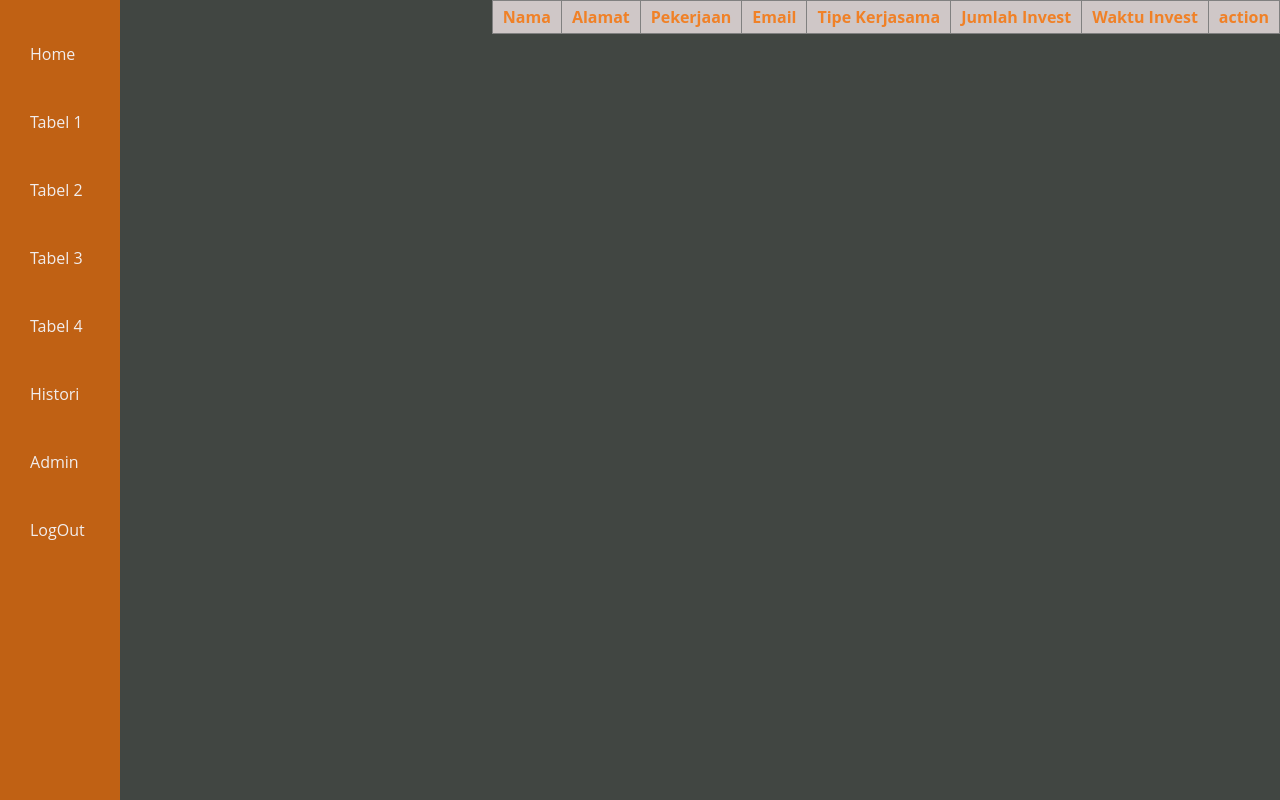
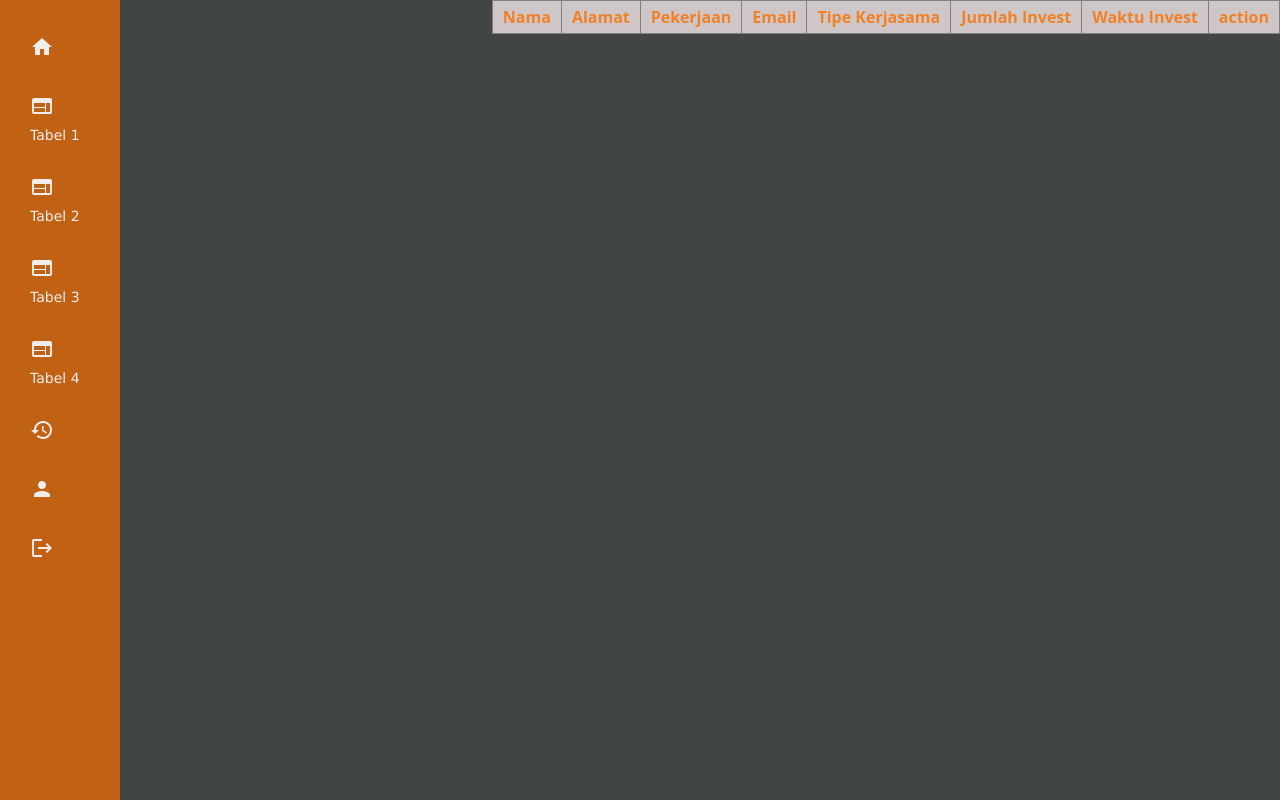
Before and after one commit to anantaYSR/PA_WEB, a PHP site: page /tabel1.html in a window 1280 px wide. Run offline with PHP 8.4, Linux system fonts and the light colour scheme; lists and menus that the app fills with data are empty.

Commit message:
perbaikan tabel dan penambahan icon

```diff
--- a/css/admin.css
+++ b/css/admin.css
@@ -26,10 +26,15 @@ body{
 
 .wrapper .sidebar ul li a{
     display: block;
-    padding: 23px 30px;
+    padding: 15px 30px;
     color: rgb(241, 237, 237);
     font-size: 16px;
     position: relative;
+}
+
+span{
+  font-size: 14px;
+  font-family:'Lucida Sans', 'Lucida Sans Regular', 'Lucida Grande', 'Lucida Sans Unicode', Geneva, Verdana, sans-serif
 }
 
 
--- a/tabel1.html
+++ b/tabel1.html
@@ -6,6 +6,7 @@
     <meta http-equiv="X-UA-Compatible" content="IE=edge">
     <meta name="viewport" content="width=device-width, initial-scale=1.0">
     <link rel="stylesheet" type="text/css" href="css/admin.css">
+    <link rel="stylesheet" href="https://fonts.googleapis.com/icon?family=Material+Icons">
     <title>Document</title>
 </head>
 
@@ -32,42 +33,47 @@
             <ul>
                 <li>
                     <a href="#">
-                        <span>Home</span>
+                        <i class="material-icons">home</i>
                     </a>
                 </li>
                 <li>
                     <a href="tabel1.html">
+                        <i class="material-icons">web</i>
                         <span>Tabel 1</span>
+
                     </a>
                 </li>
                 <li>
                     <a href="tabel2.html">
+                        <i class="material-icons">web</i>
                         <span>Tabel 2</span>
                     </a>
                 </li>
                 <li>
                     <a href="tabel3.html">
+                        <i class="material-icons">web</i>
                         <span>Tabel 3</span>
                     </a>
                 </li>
                 <li>
                     <a href="tabel4.html">
+                        <i class="material-icons">web</i>
                         <span>Tabel 4</span>
                     </a>
                 </li>
                 <li>
                     <a href="#">
-                        <span>Histori</span>
+                        <i class="material-icons">history</i>
                     </a>
                 </li>
                 <li>
                     <a href="#">
-                        <span>Admin</span>
+                        <i class="material-icons">person</i>
                     </a>
                 </li>
                 <li>
                     <a href="#">
-                        <span>LogOut</span>
+                        <i class="material-icons">logout</i>
                     </a>
                 </li>
             </ul>
```
Also changed, not shown: admin.html (+10 -4 lines), tabel2.html (+10 -4 lines), tabel3.html (+10 -4 lines), tabel4.html (+10 -4 lines).
